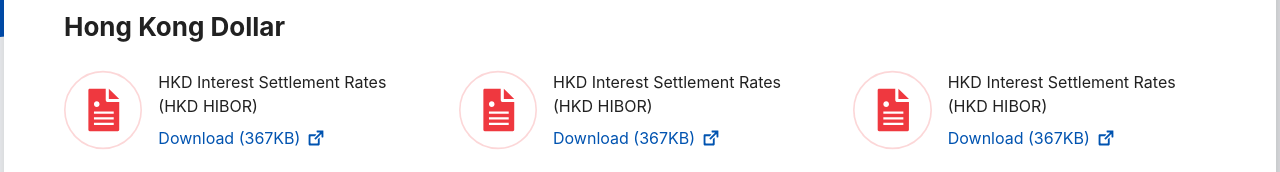
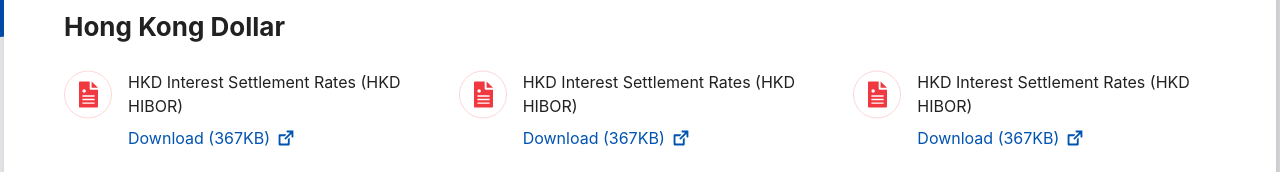
Before and after one commit to nglikwai/tma, a Next.js app: page /benchmark/governance/specifications in a window 1280 px wide. Shown: the part 628-800 px from the top of the page. Built offline with nearby package versions, Linux system fonts and the light colour scheme; no server answers.

Commit message:
fix: css

```diff
--- a/src/app/benchmark/governance/specifications/page.tsx
+++ b/src/app/benchmark/governance/specifications/page.tsx
@@ -38,7 +38,7 @@ const SpecificationsPage: NextPage = async () => {
 
 const SpecificationCard: FC<any> = () => {
     return (
-        <div className="flex gap-4 group cursor-pointer">
+        <div className="flex gap-4 group cursor-pointer items-start">
             <img src="/images/icon-pdf.svg" alt="" />
             <div className="flex flex-col gap-2">
                 <span className="group-hover:underline">HKD Interest Settlement Rates (HKD HIBOR)</span>
--- a/src/components/DollarMarketData.tsx
+++ b/src/components/DollarMarketData.tsx
@@ -81,7 +81,7 @@ const DollarMarketData: FC<props> = ({ title }) => {
                             )
                         }
                     ].map((item, index) => (
-                        <div key={item.title}>
+                        <div key={item.title} className="flex flex-col items-start">
                             <div className="bg-[#F8F8F8] px-4 market-table">
                                 <h3 className="market-table-title">{item.title}</h3>
                                 <table>
```
